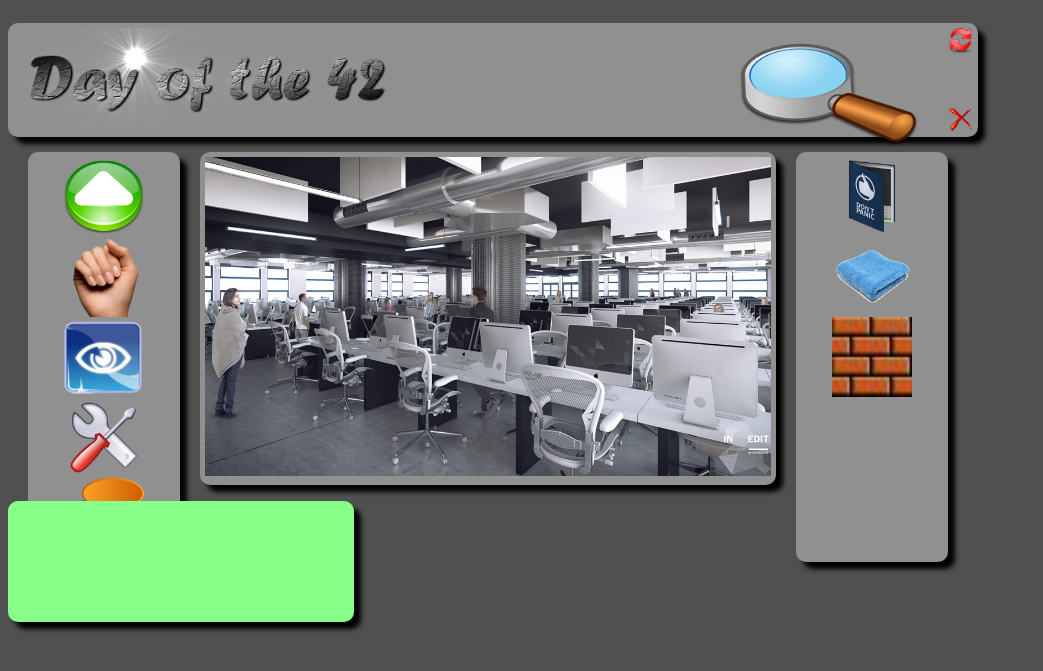
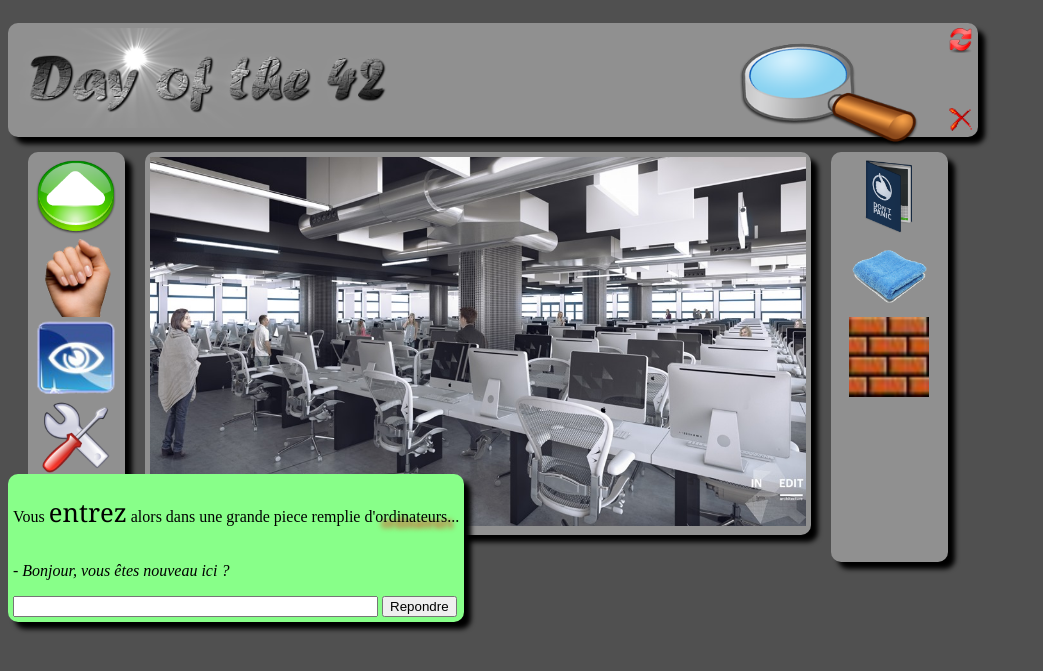
Before and after one commit to steklyanov/piscine_PHP, a PHP site: page /doft.html in a window 1280 px wide. Shown: the top 671 px of the page, without its empty margins (0-1043 px from the left). Run offline with PHP 8.4, Linux system fonts and the light colour scheme.

Commit message:
finish ex02

```diff
--- a/day00/ex02/doft.css
+++ b/day00/ex02/doft.css
@@ -7,8 +7,6 @@ body {
     display: flex;
     justify-content: center;
     flex-direction: column;
-
-    /*justify-content: space-between;*/
     position: relative;
 }
 .wrap {
@@ -17,7 +15,6 @@ body {
     display: flex;
     width: 100%;
     height: 650px;
-    /*flex-wrap: wrap;*/
 }
 .grey_box {
     background: #909090;
@@ -52,12 +49,12 @@ body {
     right: 50px;
     bottom: -15px;
 }
+
 .container {
     display: flex;
     flex-direction: column;
     justify-content: space-between;
     width: 100%;
-    /*height: 650px;*/
     position: relative;
 }
 .vertical {
@@ -75,7 +72,7 @@ body {
     align-content: stretch;
     /*display: block;*/
     justify-content: center;
-    width: 80%;
+    width: 250%;
     height: 120%;
 }
 
@@ -110,4 +107,25 @@ body {
     border-radius: 10px;
     margin-top: 15px;
     padding: 5px;
+    display: flex;
+    flex-direction: column;
+    width: auto;
+    height: auto;
 }
+
+.big_word {
+    font-size: 2vw;
+    font-family: Georgia;
+}
+
+.italic {
+    font-style: italic;
+}
+
+.ordinateur {
+    text-shadow: 6px 6px 5px red;
+}
+
+.submit {
+    width: 80%;
+}
--- a/day00/ex02/doft.html
+++ b/day00/ex02/doft.html
@@ -34,7 +34,16 @@
             </div>
 
         </div>
-        <div class="chat"></div>
+        <div class="chat">
+            <p>Vous <span class="big_word">entrez</span> alors dans une grande piece remplie d'<span class="ordinateur">ordinateurs</span>...</p>
+
+            <p class="italic">- Bonjour, vous êtes nouveau ici ?</p>
+            <div>
+                <input class="submit" type="text">
+                <input type="submit" value="Repondre">
+            </div>
+
+        </div>
 </div>
 
 </body>
```
